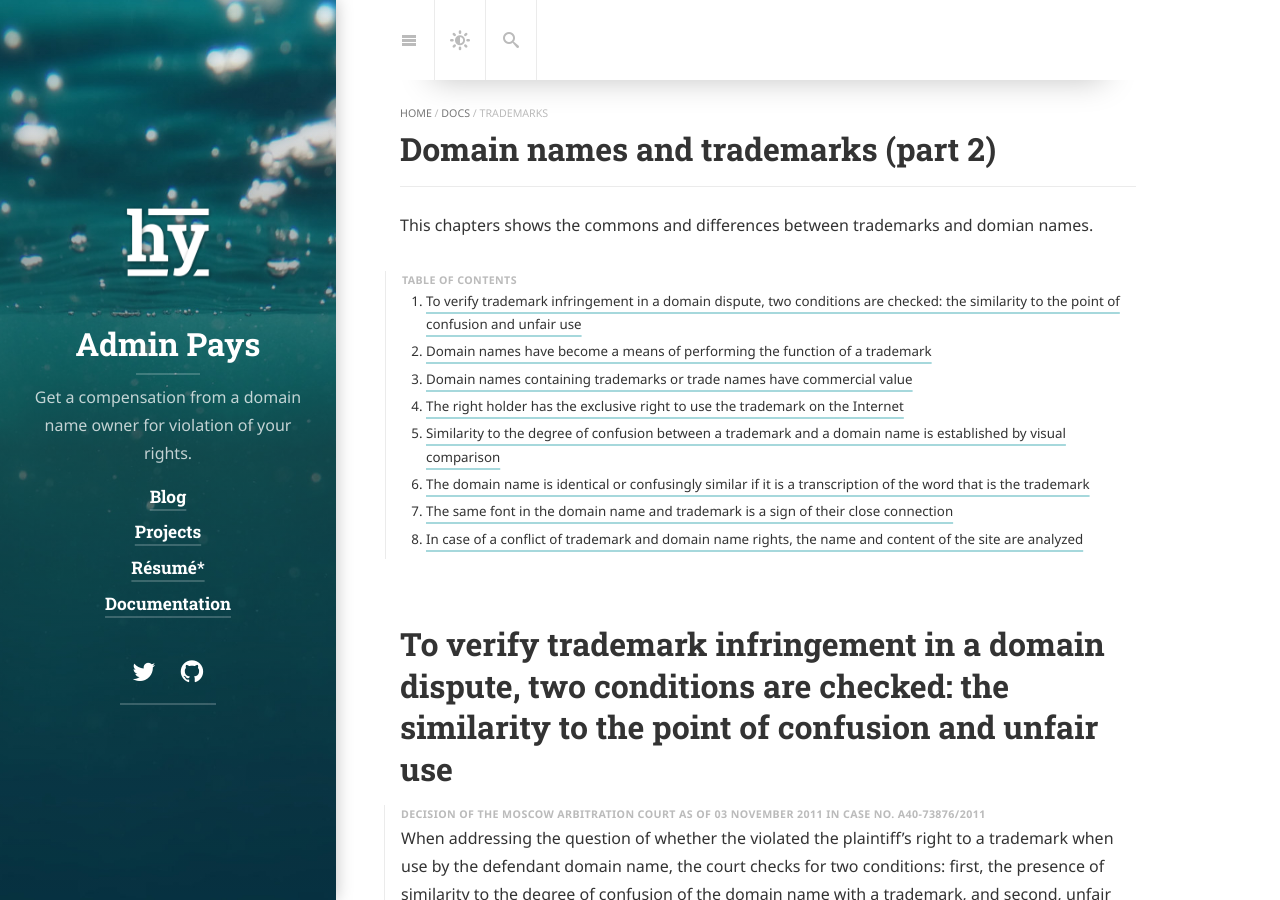
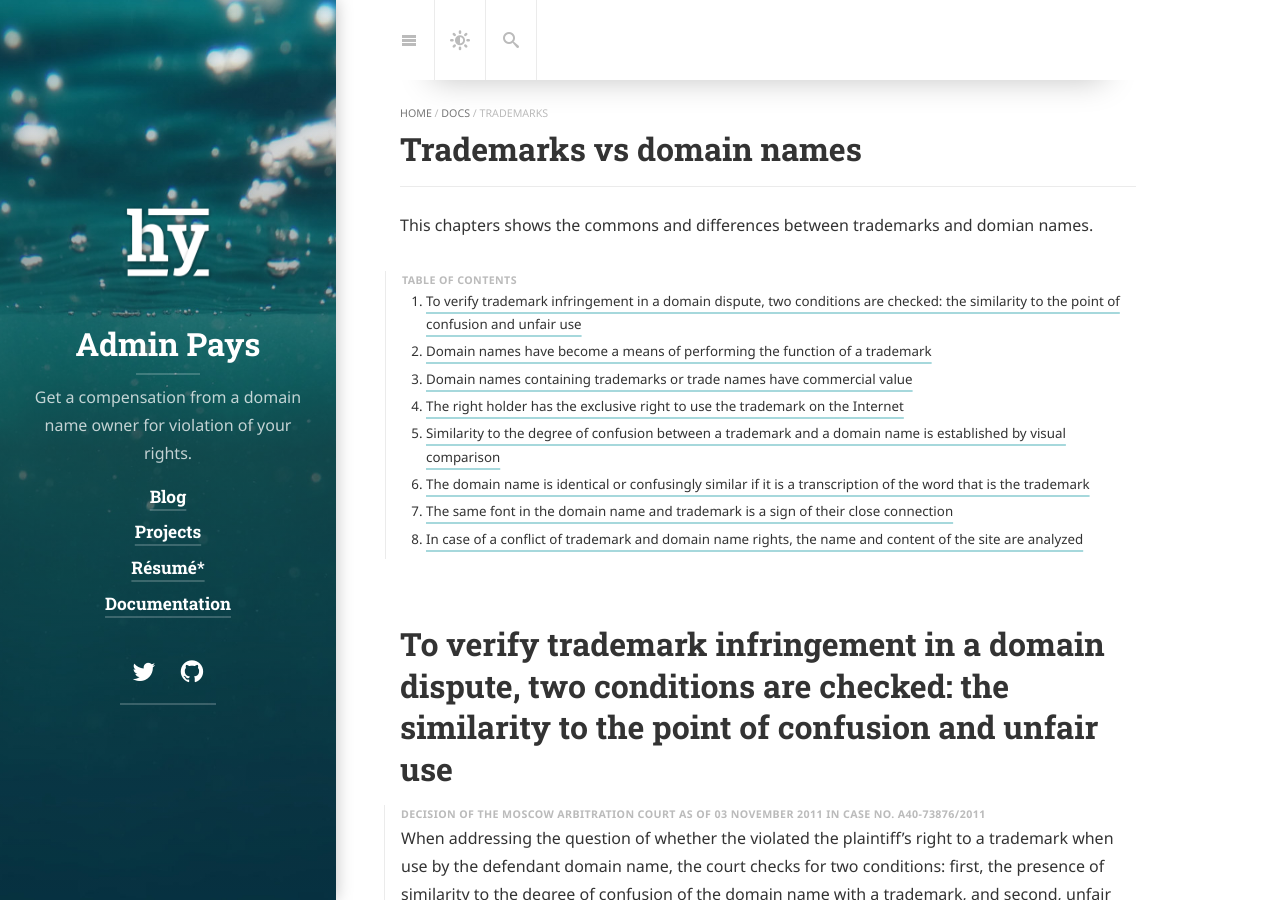
Before and after one commit to xCounsel/adminpays, a Jekyll site: the page built from docs/trademarks.md, in a window 1280 px wide and 900 px high. Built offline with Jekyll 4.4.1, drawn with Linux system fonts in a browser that asks for light colours; cached includes are drawn as plain includes; nearby versions of some CDN libraries; some web fonts are replaced; library files that are not in the unit come from our copies.

Commit message:
Update trademarks.md

```diff
--- a/docs/trademarks.md
+++ b/docs/trademarks.md
@@ -1,6 +1,6 @@
 ---
 layout: page
-title: Domain names and trademarks (part 2)
+title: Trademarks vs domain names
 description: >
   This chapters shows the commons and differences between trademarks and domian names.
 hide_description: true
```
